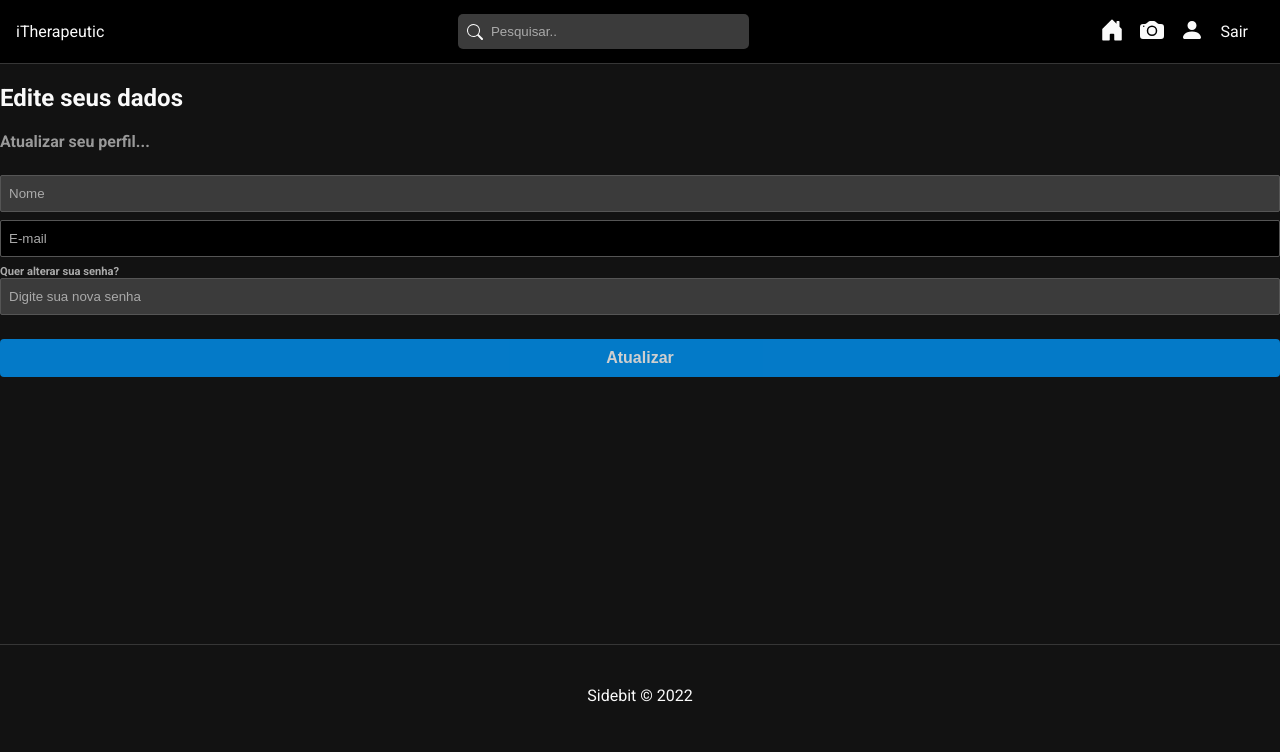
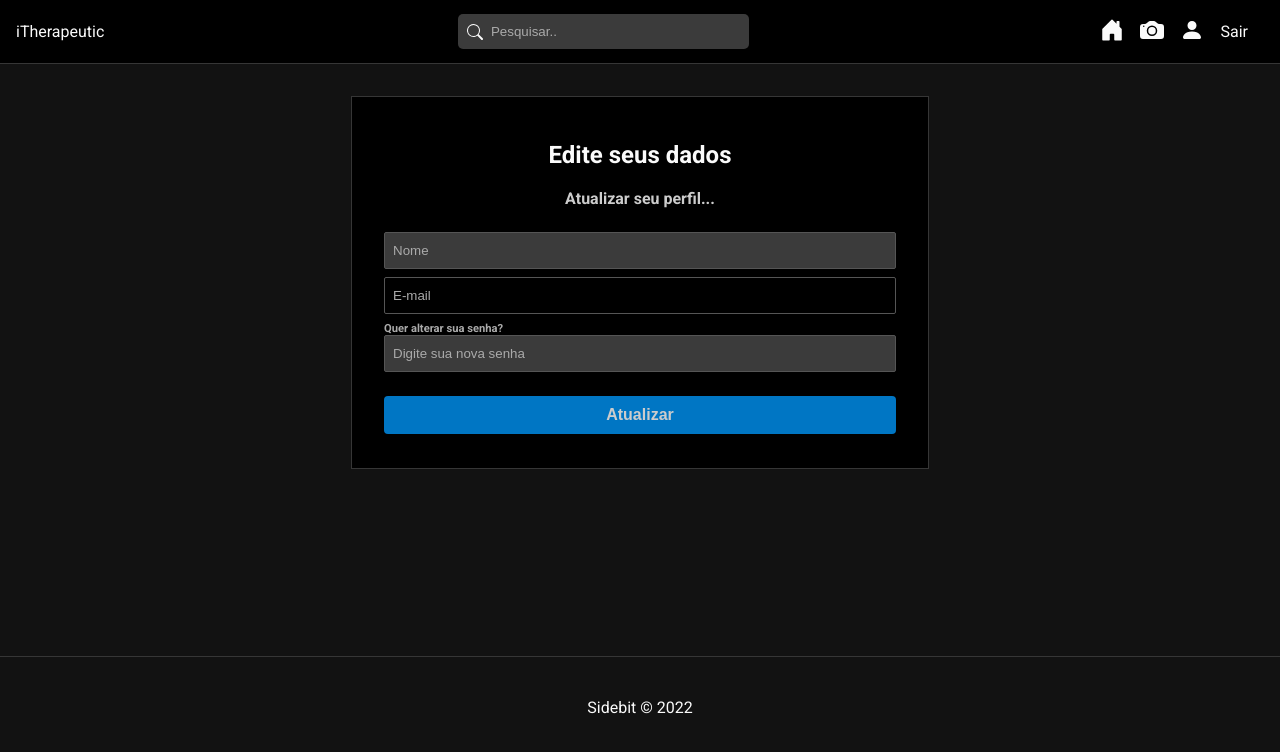
Before and after one commit to sidebit-dev/itherapeutic, a React (Create React App) app in the folder frontend/: page /profile in a window 1280 px wide. Shown: the top 752 px of the page. Built offline with nearby package versions, Linux system fonts and the light colour scheme; sample sign-in values are in the browser's storage.

Commit message:
CSS pagina de edicao de perfil

```diff
--- a/frontend/src/pages/EditProfile/EditProfile.css
+++ b/frontend/src/pages/EditProfile/EditProfile.css
@@ -0,0 +1,12 @@
+#edit-profile {
+    border: 1px solid #363636;
+    background-color: #000;
+    padding: 1.5em 2em;
+    max-width: 40%;
+    margin: 2em auto;
+    text-align: center;
+}
+
+.subtitle {
+    color: #ccc;
+}
```
